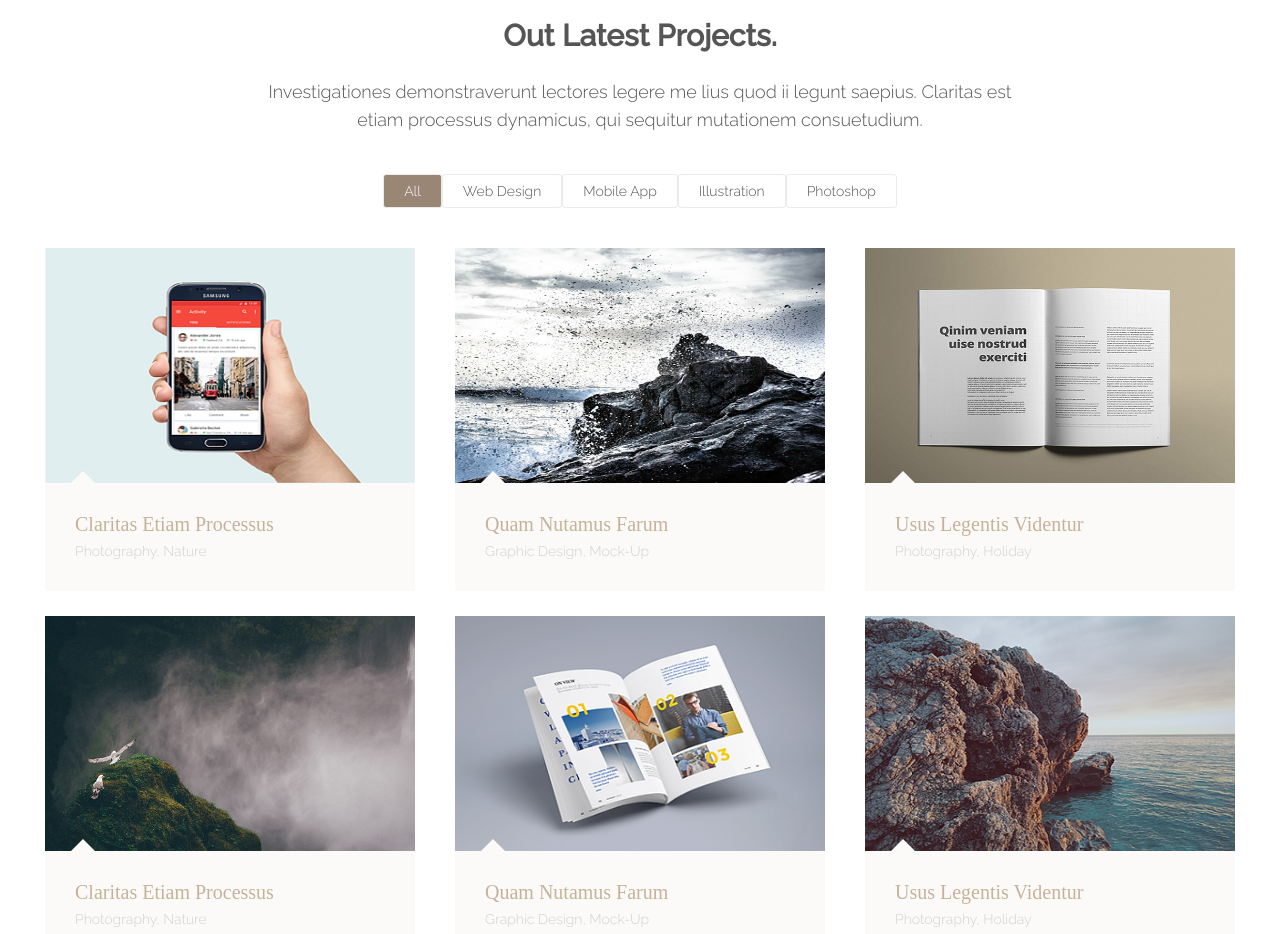
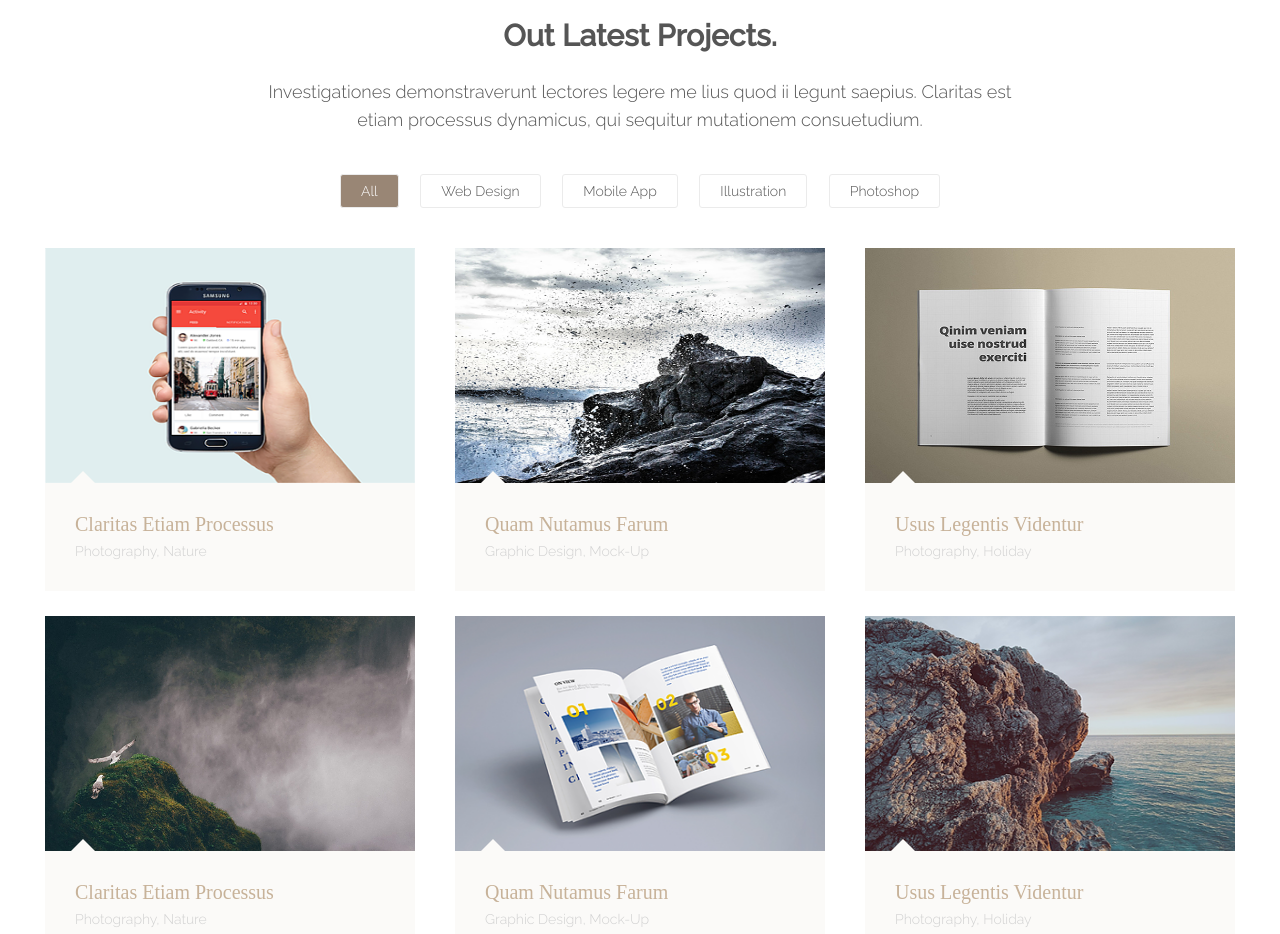
Before and after one commit to vkuznetcova/project1, a plain HTML site: page project1/index.html in a window 1280 px wide. Shown: the part 2160-3094 px from the top of the page. Drawn offline with Linux system fonts and the light colour scheme; a web font is replaced by a local one.

Commit message:
5 блок
маленькие исправления

```diff
--- a/project1/scss/style.scss
+++ b/project1/scss/style.scss
@@ -498,7 +498,7 @@ body {
 }
 .project-nav {
   // width: 100%;
-  max-width: 600px;
+  width: 600px;
   margin: 0 auto;
   padding: 40px 0;
   display: flex;
@@ -541,8 +541,6 @@ body {
 }
 .item-img{
   display: block;
-  // width: 470px;
-  // height: 235px;
   box-sizing: border-box;
 }
 .item-wrp{
```
Also changed, not shown: project1/css/style.css.
